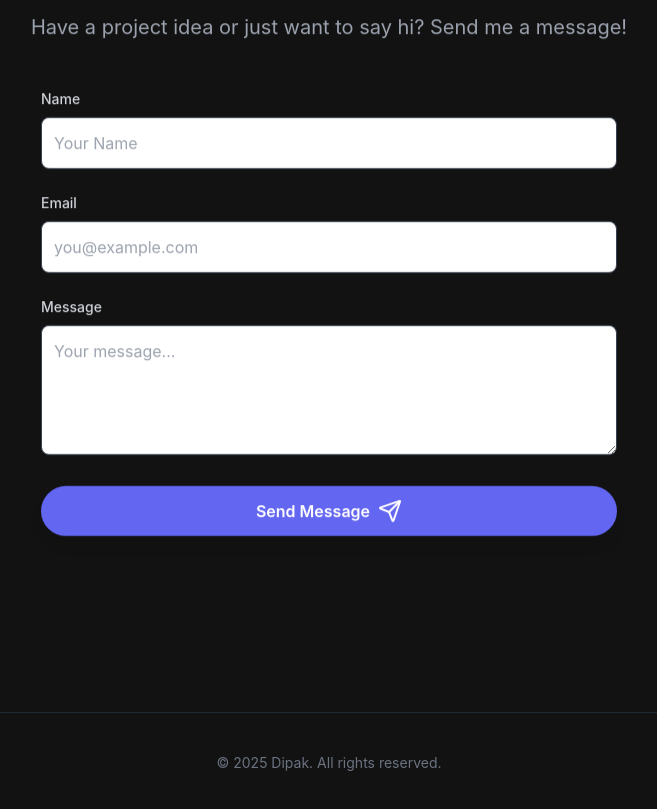
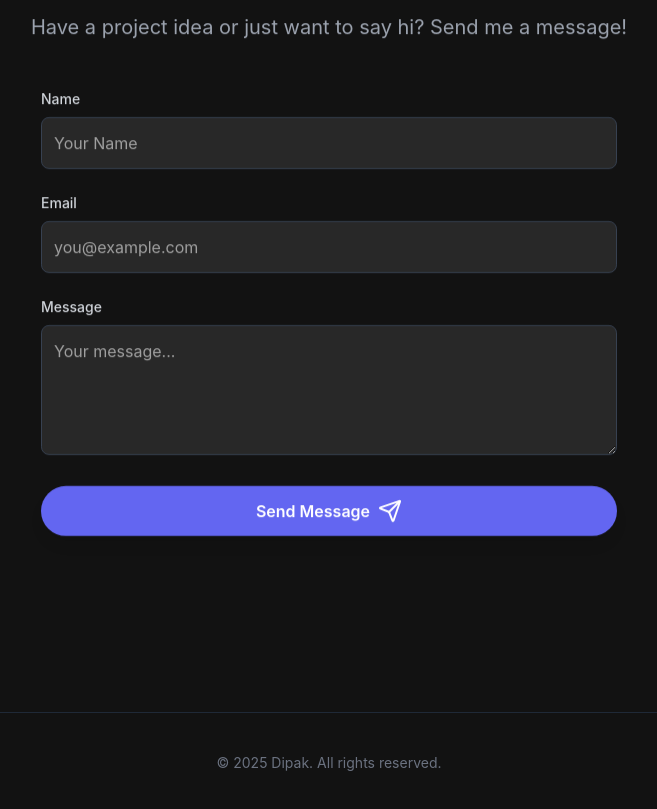
Before and after one commit to DipakPatil29/dipak-portfolio, a plain HTML site: page index.html in a window 1280 px wide. Shown: the part 3235-4044 px from the top of the page, without its empty margins (311-968 px from the left). Drawn offline with nearby package versions, Linux system fonts and the light colour scheme.

Commit message:
Fix: corrected message form layout
Added custom class 'contact-input' to form elements for consistent styling and high contrast.

```diff
--- a/index.html
+++ b/index.html
@@ -22,6 +22,7 @@
             --text-color: #e0e0e0;
             --accent-color: #6366f1; /* Indigo 500 */
             --card-bg: #1e1e1e;
+            --input-bg: #282828; /* Slightly lighter than card-bg for contrast */
         }
 
         body {
@@ -51,6 +52,19 @@
             transform: translateY(-2px);
             box-shadow: 0 4px 15px rgba(99, 102, 241, 0.4);
             background-color: #4f46e5; /* Indigo 600 */
+        }
+
+        /* FIX 2.0: Explicitly set text color and background for high contrast */
+        .contact-input {
+            color: var(--text-color) !important; /* Force text color to light gray */
+            background-color: var(--input-bg) !important; /* Use slightly lighter background */
+            /* Tailwind classes below are still applied in HTML for padding, border, etc. */
+        }
+
+        /* Ensure placeholder text is visible */
+        .contact-input::placeholder {
+            color: #a0a0a0;
+            opacity: 1;
         }
     </style>
 </head>
@@ -267,15 +281,18 @@
 
                     <div>
                         <label for="name" class="block text-sm font-medium text-gray-300 mb-2">Name</label>
-                        <input type="text" id="name" name="name" required class="w-full p-3 bg-card-bg border border-gray-700 rounded-lg text-white focus:ring-indigo-500 focus:border-indigo-500 transition" placeholder="Your Name">
+                        <!-- Added custom class 'contact-input' -->
+                        <input type="text" id="name" name="name" required class="contact-input w-full p-3 border border-gray-700 rounded-lg focus:ring-indigo-500 focus:border-indigo-500 transition" placeholder="Your Name">
                     </div>
                     <div>
                         <label for="email" class="block text-sm font-medium text-gray-300 mb-2">Email</label>
-                        <input type="email" id="email" name="email" required class="w-full p-3 bg-card-bg border border-gray-700 rounded-lg text-white focus:ring-indigo-500 focus:border-indigo-500 transition" placeholder="you@example.com">
+                        <!-- Added custom class 'contact-input' -->
+                        <input type="email" id="email" name="email" required class="contact-input w-full p-3 border border-gray-700 rounded-lg focus:ring-indigo-500 focus:border-indigo-500 transition" placeholder="you@example.com">
                     </div>
                     <div>
                         <label for="message" class="block text-sm font-medium text-gray-300 mb-2">Message</label>
-                        <textarea id="message" name="message" rows="4" required class="w-full p-3 bg-card-bg border border-gray-700 rounded-lg text-white focus:ring-indigo-500 focus:border-indigo-500 transition" placeholder="Your message..."></textarea>
+                        <!-- Added custom class 'contact-input' -->
+                        <textarea id="message" name="message" rows="4" required class="contact-input w-full p-3 border border-gray-700 rounded-lg focus:ring-indigo-500 focus:border-indigo-500 transition" placeholder="Your message..."></textarea>
                     </div>
 
                     <button type="submit" id="submitButton" class="btn-primary w-full inline-flex items-center justify-center space-x-2 bg-indigo-500 text-white font-semibold py-3 px-8 rounded-full shadow-lg hover:bg-indigo-600 transition duration-300">
```
